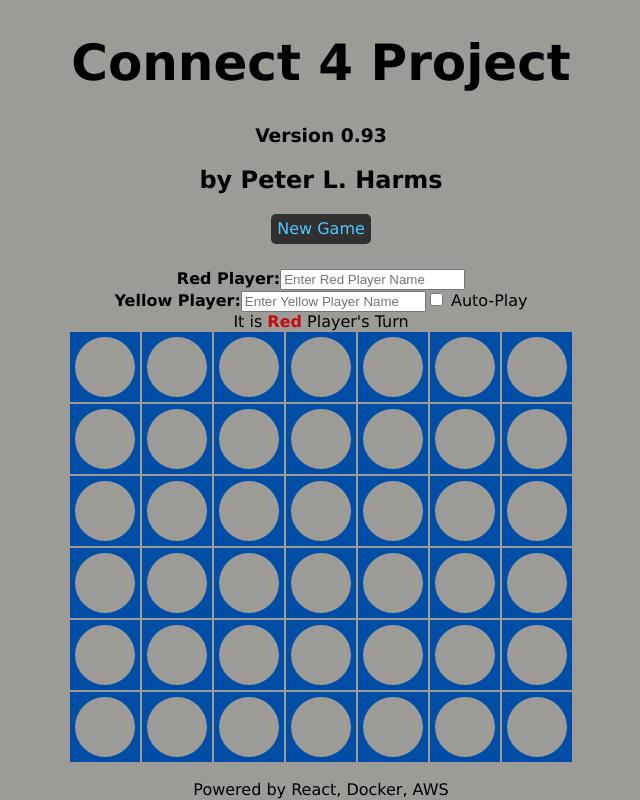
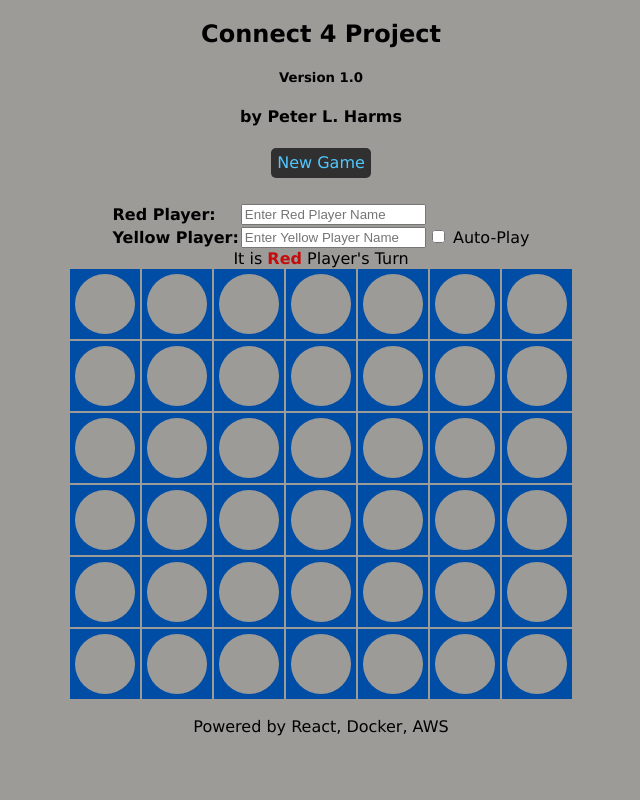
Before and after one commit to peterlharms/connect4, a React (Create React App) app: page / in a window 1280 px wide. Shown: the whole page, without its empty margins (319-959 px from the left). Built offline with nearby package versions, Linux system fonts and the light colour scheme.

Commit message:
Version 1.0

```diff
--- a/src/App.js
+++ b/src/App.js
@@ -1,32 +1,15 @@
 import React from 'react';
-import logo from './logo.svg';
 import './App.css';
 import './connectfour.css';
 import './connectfour.js';
 
-// Edit <code>src/App.js</code> and save to reload.
-//
-//<a
-//          className="App-link"
-//          href="https://reactjs.org"
-//          target="_blank"
-//          rel="noopener noreferrer"
-//        >
-//          Learn React
-//        </a>
-
 function App() {
   return (
     <div className="App">
-      {/* <header>  */}
-      {/* className="App-header"> */}
-      {/* - Latest Version=0.90 */}
-      {/* <img src="https://connect4.gamesolver.org/image?pos=44433436266" alt="Connect 4 Jpg" height="200" width="200" /> */}
-      {/* </header> */}
       <body>
-      <h1 className="animated fadeInRightBig">Connect 4 Project</h1>
-      <h3 className="animated fadeInRightBig">Version 0.93</h3>
-        <h2 className="animated fadeInRightBig"> by Peter L. Harms</h2>
+      <h2 className="animated fadeInRightBig">Connect 4 Project</h2>
+      <h5 className="animated fadeInRightBig">Version 1.0</h5>
+        <h4 className="animated fadeInRightBig"> by Peter L. Harms</h4>
       </body>
     </div>
   );
--- a/src/connectfour.js
+++ b/src/connectfour.js
@@ -11,8 +11,7 @@ class App extends React.Component {
       currentPlayer: null,
       board: [],
       gameOver: false,
-      message: '',
-      autoPlay: false
+      message: ''
     };
 
     // Bind play function to App component
@@ -45,8 +44,7 @@ class App extends React.Component {
       board,
       currentPlayer: this.state.player1,
       gameOver: false,
-      message: '',
-      autoPlay: false
+      message: ''
       });
   }
 
@@ -97,9 +95,8 @@ class App extends React.Component {
       }
 
       var cb = document.getElementById("autoplay");
-      this.state.autoPlay = cb.checked;
 
-      if ( this.state.autoPlay){
+      if ( cb.checked ){
         c = this.getRandom();
 
         for (let r = 5; r >= 0; r--) {
@@ -113,13 +110,13 @@ class App extends React.Component {
       // Check status of board
       let result = this.checkAll(board);
       if (result === this.state.player1) {
-        this.setState({ board, gameOver: true, message: 'Red Player:' + document.getElementById("redname").value + ' (red) wins!' });
+        this.setState({ board, gameOver: true, message: 'Red Player:' + document.getElementById("redname").value + ' wins!' });
       } else if (result === this.state.player2) {
-        this.setState({ board, gameOver: true, message: 'Yellow Player:' + document.getElementById("yellowname").value + ' (yellow) wins!' });
+        this.setState({ board, gameOver: true, message: 'Yellow Player:' + document.getElementById("yellowname").value + ' wins!' });
       } else if (result === 'draw') {
         this.setState({ board, gameOver: true, message: 'Draw game.' });
       } else {
-        if ( !this.state.autoPlay ) {
+        if ( !cb.checked ) {
           this.setState({ board, currentPlayer: this.togglePlayer() });
         }
 
@@ -214,13 +211,27 @@ class App extends React.Component {
       <div>
         <div className="button" onClick={() => { this.initBoard(); this.clearPlayerNames(); this.resetPlayerMessage(); }}>New Game</div>
         <div align="center">
+          <table>
+            <tr>
+              <td>
                 <label for="uname"><b>Red Player:</b></label>
+              </td>
+              <td>
                 <input type="text" placeholder="Enter Red Player Name" id="redname"></input>
-          <br />
+              </td>
+            </tr>
+            <tr>
+              <td>
                 <label for="uname"><b>Yellow Player:</b></label>
+              </td>
+              <td>
                 <input type="text" placeholder="Enter Yellow Player Name" id="yellowname"></input>
+              </td>
+              <td>
                 <input type="checkbox" name="autoplay" value="False" id="autoplay" /> Auto-Play
-
+              </td>
+            </tr>
+          </table>
         </div>
         <div id="RedPlayersTurnDivId" align="center">
           It is <font color="#c40c0c"><b>Red</b></font> Player's Turn
```
Lines whose indentation alone changed are shown as unchanged.
